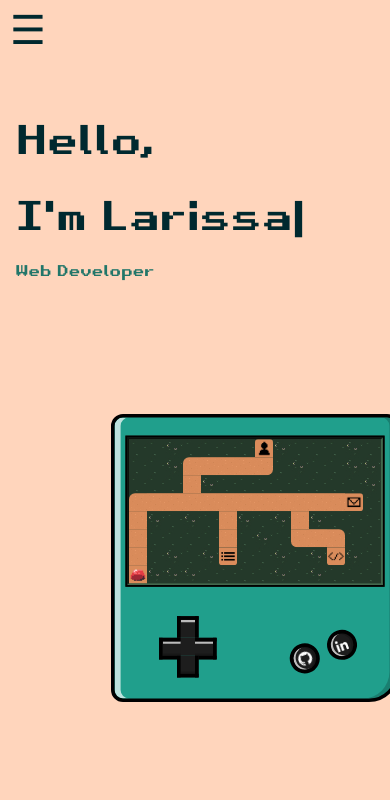
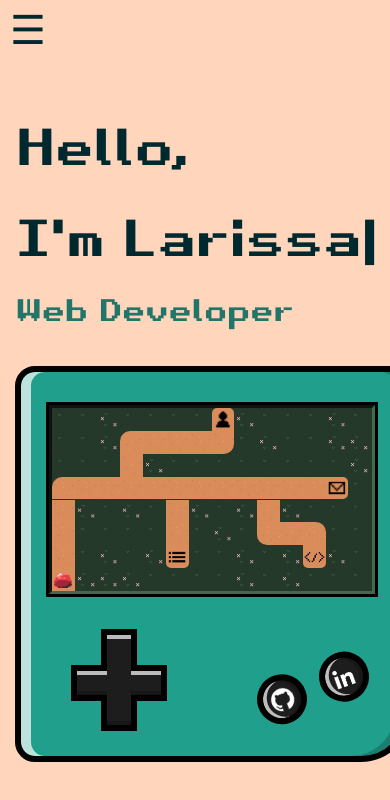
Before and after one commit to Larissatds/my-portfolio, a plain HTML site: page index.html in a window 390 px wide. Drawn offline with Linux system fonts and the light colour scheme.

Commit message:
Resposive GameBoy

```diff
--- a/style.css
+++ b/style.css
@@ -160,7 +160,7 @@ body {
  height: 252px;
  background-color: #24392a;
  border: solid black;
- margin: 30px 0 0 18px;
+ margin: 30px 18px 0 18px;
 }
 .screen .grid{
     display: flex;
@@ -176,7 +176,9 @@ body {
 }
 
 .actions {
- padding: 35px 54px 0;
+    padding: 35px 30px 0 60px;
+    width: 426px;
+    height: 246px;
 }
 .directions {
 width: 129px;
@@ -344,35 +346,80 @@ height: 129px;
     background-image: url(img/player-right.gif);
 }
 
-@media screen and (max-width: 960px){
+.stars{
+    width: 30px;
+}
+
+@media screen and (max-height: 920px){
     html, body{
         overflow-y: auto;
     }
 }
-@media screen and (max-width: 560px){
+@media screen and (max-width: 670px){
+    .title {
+        font-size: 50px;
+    }
+
+    .text{
+        font-size: 30px;
+    }
+
+    .gameboy-body{
+        width: 75vw;
+        height: 75vw;
+    }
+
+    .screen{
+        width: 64.5vw;
+        height: 37.5vw;
+        margin: 30px 18px 0px 27px;
+    }
+
+    .screen .grid{
+        width: 63.6vw;
+        height: 36.7vw;
+    }
+
+    .screen .grid div{
+        width: 4.46vw;
+        height: 4.48vw;
+    }
+
+    .actions {
+        padding: 35px 30px 0 60px;
+        width: 64.5vw;
+        height: 37.5vw;
+    }
+}
+@media screen and (max-width: 545px){
     html, body{
         overflow: auto;
     }
-    .title{
-        font-size: 40px;
+
+    .gameboy-body{
+        width: 396px;
+        height: 396px;
     }
-    .text{
-        font-size: 25px;
+
+    .screen{
+        width: 331.8px;
+        height: 195.3px;
+        margin: 30px 18px 0 25px;
     }
-    .gameboy-body{
-        scale: 60%;
+
+    .screen .grid{
+        width: 326.2px;
+        height: 189px;
     }
+
+    .screen .grid div{
+        width: 22.8px;
+        height: 22.8px;
+    }
+
+    .actions {
+        padding: 18px 30px 0 30px;
+        width: 388px;
+    }
+
 }
-
-@media screen and (max-width: 420px){
-    .text{
-        font-size: 15px;
-    }
-    .stars{
-        width: 20px;
-    }
-}
-
-.stars{
-    width: 30px;
-}
```
